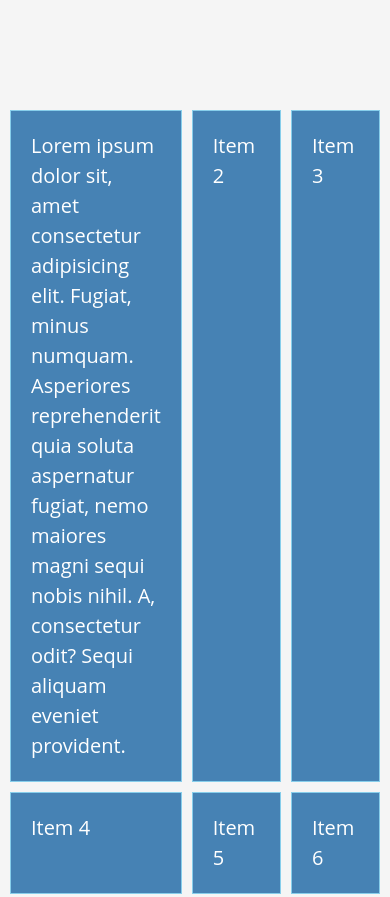
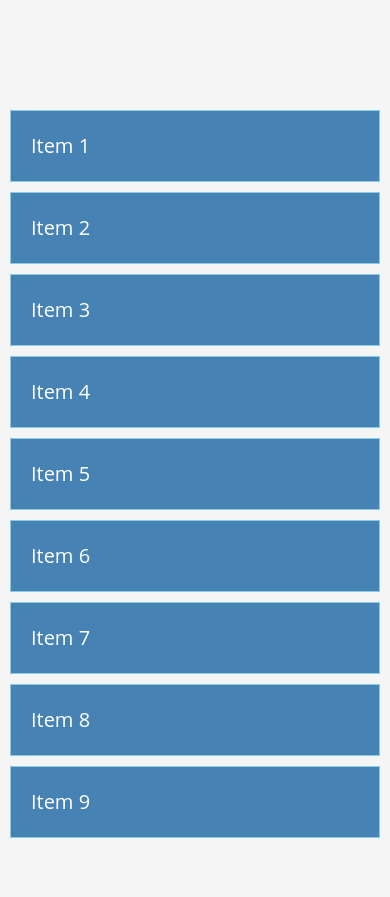
Before and after one commit to izuru775/css-grid, a plain HTML site: page grid.html in a window 390 px wide. Shown: the top 897 px of the page. Drawn offline with Linux system fonts and the light colour scheme.

Commit message:
Grid initialized

```diff
--- a/grid.css
+++ b/grid.css
@@ -17,10 +17,14 @@ body{
     margin: 100px auto;
     padding: 10px;
     display: grid;
-    grid-template-columns: repeat(3,1fr);
+    /* grid-template-columns: repeat(3,1fr); */
+    grid-template-columns: repeat(auto-fill,minmax(200px,1fr));
+    gap: 10px;
+
+    /* align-items: end;
+    justify-content: space-around; */
     /* column-gap: 10px;
     row-gap: 10px; */
-    gap: 10px;
     /* grid-auto-rows: minmax(100px ,auto); */
     /* grid-template-rows: repeat(3,1fr); */ /* Not in use that much */
 
@@ -33,3 +37,25 @@ body{
     padding: 20px;
     border: skyblue 1px solid;
 }
+
+/* .item:nth-of-type(1){
+    background: black; */
+    /* grid-column-start: 1;
+    grid-column-end: 3; */
+    /* grid-column: 1/3;
+    grid-column: 1 / span 2;
+} */
+/* .item:nth-of-type(3){
+    background-color: #333;
+    grid-row: 2/4;
+}
+.item:nth-of-type(4){
+    background-color: #333;
+    grid-row: 2/4;
+} */
+
+@media(max-width:500px){
+    .container{
+        grid-template-columns: 1fr;
+    }
+}
--- a/grid.html
+++ b/grid.html
@@ -9,12 +9,7 @@
   </head>
   <body>
     <div class="container">
-      <div class="item">
-        Lorem ipsum dolor sit, amet consectetur adipisicing elit. Fugiat, minus
-        numquam. Asperiores reprehenderit quia soluta aspernatur fugiat, nemo
-        maiores magni sequi nobis nihil. A, consectetur odit? Sequi aliquam
-        eveniet provident.
-      </div>
+      <div class="item">Item 1</div>
       <div class="item">Item 2</div>
       <div class="item">Item 3</div>
       <div class="item">Item 4</div>
--- /dev/null
+++ b/grid2.css
@@ -0,0 +1,32 @@
+*{
+    box-sizing: border-box;
+    padding: 0;
+    margin: 0;
+}
+
+body{
+    font-family: 'Open Sans',sans-serif;
+    font-size: 16px;
+    height: 100vh;
+
+    display: grid;
+    grid-template-areas:
+     'header header header',
+     'nav content sidebar',
+     'nav footer footer';
+}
+
+header,
+footer,
+main,
+aside,
+nav{
+    background-color: steelblue;
+    color: white;
+    padding: 20px;
+    border: skyblue 1px solid;
+}
+
+header{
+    grid-area: header;
+}
```
Also changed, not shown: grid2.html (added, +17 -0 lines).
